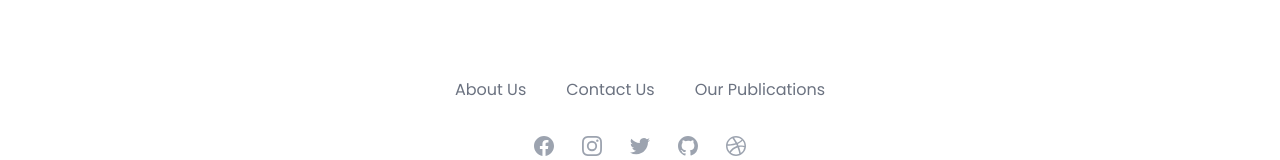
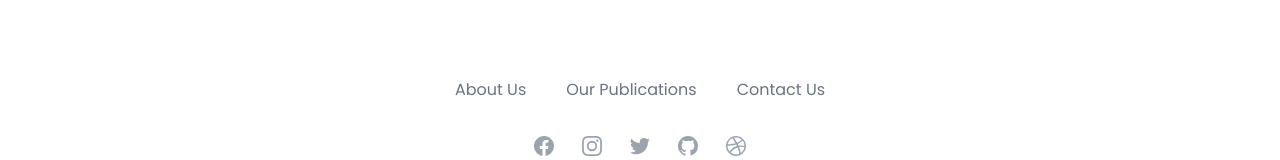
Before and after one commit to bestkavindu/Publication, a React (Vite) app: page /about in a window 1280 px wide. Shown: the part 3332-3492 px from the top of the page. Built offline with nearby package versions, Linux system fonts and the light colour scheme.

Commit message:
🎨Footer Links Updated

```diff
--- a/src/components/Footer.jsx
+++ b/src/components/Footer.jsx
@@ -1,8 +1,9 @@
+import { Link } from 'react-router-dom';
 const navigation = {
     main: [
-      { name: 'About Us', href: '#' },
-      { name: 'Contact Us', href: '#' },
-      { name: 'Our Publications', href: '#' },
+      { name: 'About Us', to: '/about' },
+      { name: 'Our Publications', to: '/publication' },
+      { name: 'Contact Us', to: '/contact' },
     ],
     social: [
       {
@@ -76,9 +77,9 @@ const navigation = {
           <nav className="-mx-5 -my-2 flex flex-wrap justify-center" aria-label="Footer">
             {navigation.main.map((item) => (
               <div key={item.name} className="px-5 py-2">
-                <a href={item.href} className="text-base text-gray-500 hover:text-gray-900">
+                <Link to={item.to} className="text-base text-gray-500 hover:text-gray-900">
                   {item.name}
-                </a>
+                </Link>
               </div>
             ))}
           </nav>
```
